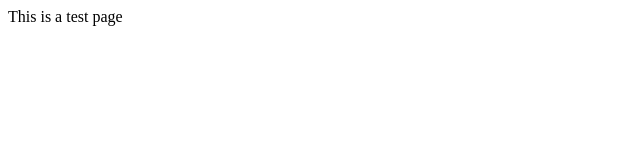
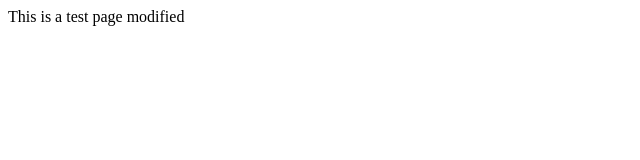
Before and after one commit to sman0123/sample-http-application, a plain HTML site: page index.html in a window 1280 px wide. Shown: the full height of the page, 0-640 px from the left. Drawn offline with Linux system fonts and the light colour scheme.

Commit message:
index page modified

```diff
--- a/index.html
+++ b/index.html
@@ -3,6 +3,6 @@
 <title>test page</title>
 </head>
 <body>
-	<p>This is a test page</p>
+	<p>This is a test page modified</p>
 </body>
 </html>
```
